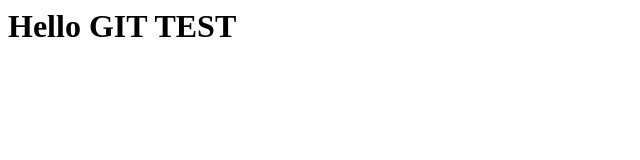
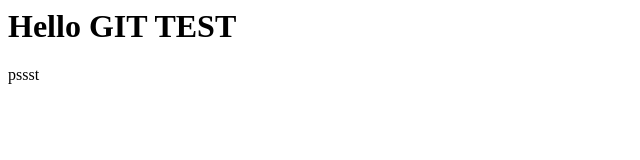
Before and after one commit to Viktik/git-sample, a plain HTML site: page index.html in a window 1280 px wide. Shown: the full height of the page, 0-640 px from the left. Drawn offline with Linux system fonts and the light colour scheme.

Commit message:
Commit 2

```diff
--- a/index.html
+++ b/index.html
@@ -1 +1,2 @@
 <h1> Hello GIT TEST</h1>
+<p>pssst</p>
```
